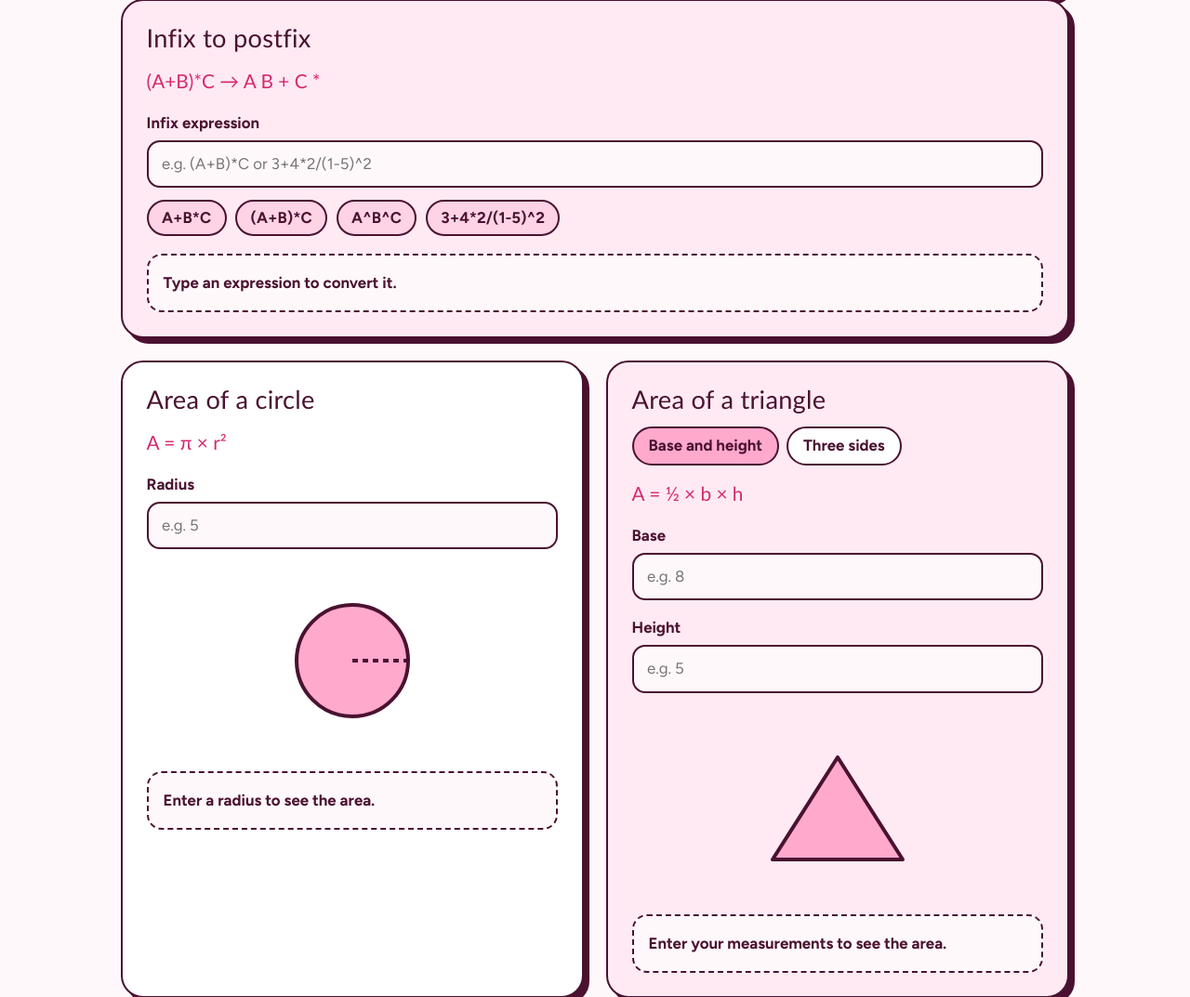
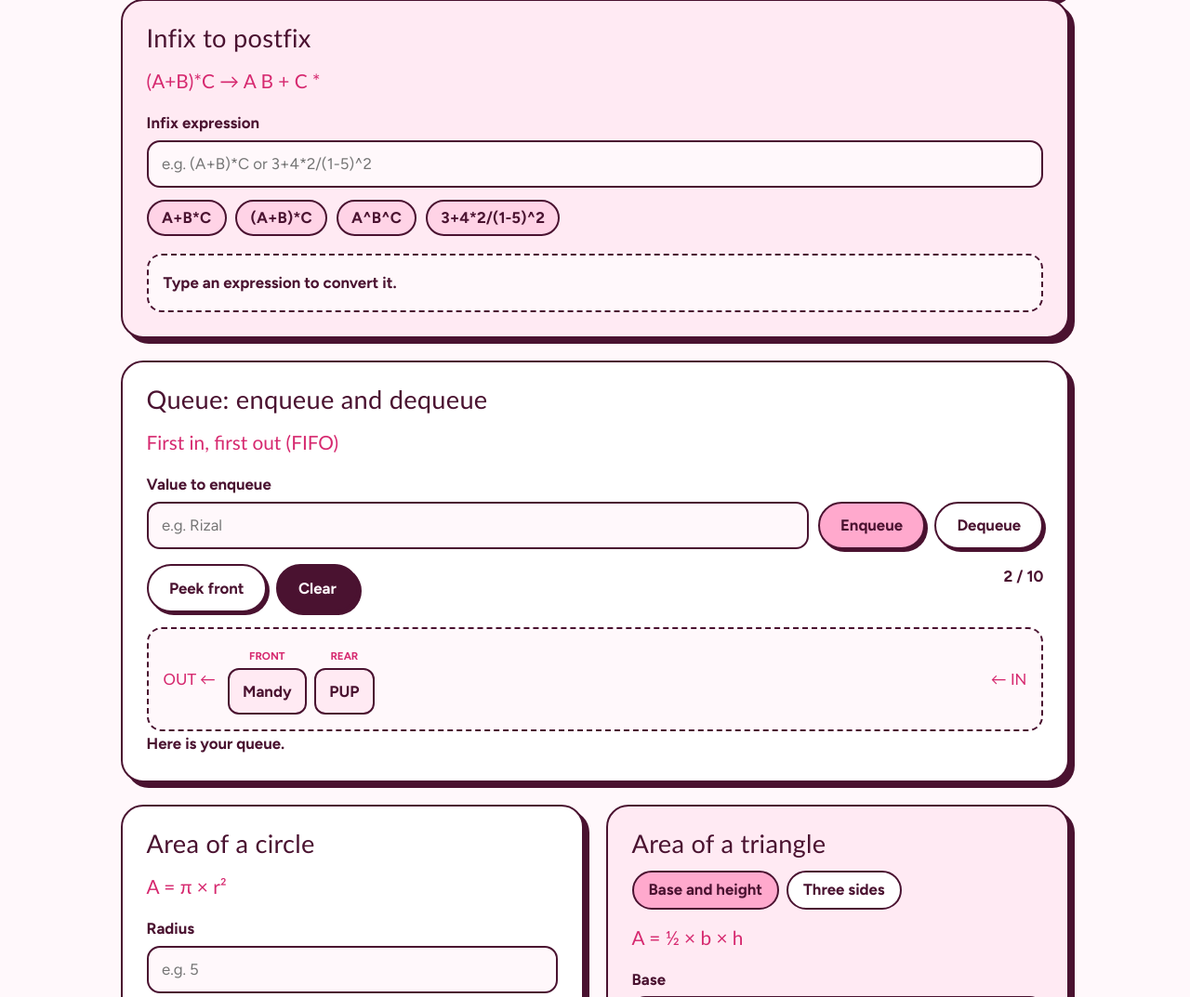
Before and after one commit to Mandy-ganda/Activity4, a Flask app: page /programs in a window 1280 px wide. Shown: the part 878-1951 px from the top of the page at 93% size. Run offline with Flask 3, Linux system fonts and the light colour scheme; some web fonts are replaced.

Commit message:
Initial Commit

```diff
--- a/app.py
+++ b/app.py
@@ -8,6 +8,7 @@ from flask import Flask, flash, jsonify, redirect, render_template, request, url
 from geometry import circle_area, triangle_area, triangle_area_sides
 from infix_postfix import evaluate_postfix, infix_to_postfix
 from linked_list import LinkedList
+from queue_ds import Queue
 
 app = Flask(__name__)
 app.secret_key = "change-this-secret-key"
@@ -27,7 +28,6 @@ PROFILE = {
     "course_short": "BSCPE",
     "year": "2nd year",
     "school": "Polytechnic University of the Philippines",
-    ""
     "bio": (
         "Hi, I'm Mandy, a Computer Engineering student at PUP with a drive to "
         "succeed and a firm believer that money is power because of Toni Fowler."
@@ -64,6 +64,7 @@ PROFILE = {
         {"title": "Portfolio Web App", "desc": "This personal site, built with Flask for Laboratory Exercise 4.", "url": "/"},
         {"title": "Uppercase Converter", "desc": "Turn any text into UPPERCASE letters instantly.", "url": "/programs"},
         {"title": "Infix to Postfix", "desc": "Converts expressions using a stack, with a step-by-step table.", "url": "/programs"},
+        {"title": "Queue", "desc": "Enqueue and dequeue items in first-in, first-out order.", "url": "/programs"},
         {"title": "Area Calculator", "desc": "Circle and triangle areas with a live shape preview.", "url": "/programs"},
         {"title": "Linked List Visualizer", "desc": "A singly linked list you can add to, search, and reverse.", "url": "/linked-list"},
     ],
@@ -259,5 +260,45 @@ def ll_action(action):
     return _state("Unknown action.", ok=False, status=404)
 
 
+# ---------------------------------------------------------------------------
+# Queue API (enqueue / dequeue)
+# ---------------------------------------------------------------------------
+Q = Queue(capacity=10)
+for _v in ("Mandy", "PUP"):
+    Q.enqueue(_v)
+
+
+def _qstate(message, ok=True, status=200, highlight=None, removed=None):
+    return jsonify(ok=ok, message=message, items=Q.to_list(), size=len(Q),
+                   capacity=Q.capacity, highlight=highlight, removed=removed), status
+
+
+@app.get("/api/queue")
+def q_get():
+    return _qstate("Here is your queue.")
+
+
+@app.post("/api/queue/<action>")
+def q_action(action):
+    data = request.get_json(silent=True) or {}
+    try:
+        if action == "enqueue":
+            v = _value(data)
+            Q.enqueue(v)
+            return _qstate(f'Enqueued "{v}" at the rear.', highlight="rear")
+        if action == "dequeue":
+            v = Q.dequeue()
+            return _qstate(f'Dequeued "{v}" from the front.', removed=v)
+        if action == "peek":
+            v = Q.peek()
+            return _qstate(f'Front of the queue is "{v}".', highlight="front")
+        if action == "clear":
+            Q.clear()
+            return _qstate("Queue cleared.")
+    except (ValueError, IndexError, OverflowError) as e:
+        return _qstate(str(e), ok=False, status=400)
+    return _qstate("Unknown action.", ok=False, status=404)
+
+
 if __name__ == "__main__":
     app.run(debug=True)
--- /dev/null
+++ b/queue_ds.py
@@ -0,0 +1,63 @@
+"""Programming works: a queue (FIFO) built on linked nodes."""
+
+
+class Node:
+    def __init__(self, value):
+        self.value = value
+        self.next = None
+
+
+class Queue:
+    """First In, First Out. Items enter at the rear and leave from the front."""
+
+    def __init__(self, capacity=10):
+        self.front = None
+        self.rear = None
+        self._size = 0
+        self.capacity = capacity
+
+    def __len__(self):
+        return self._size
+
+    def is_empty(self):
+        return self._size == 0
+
+    def is_full(self):
+        return self._size >= self.capacity
+
+    def enqueue(self, value):
+        if self.is_full():
+            raise OverflowError(f"Queue is full (maximum {self.capacity} items).")
+        node = Node(value)
+        if self.rear is None:
+            self.front = self.rear = node
+        else:
+            self.rear.next = node
+            self.rear = node
+        self._size += 1
+
+    def dequeue(self):
+        if self.is_empty():
+            raise IndexError("Queue is empty, nothing to dequeue.")
+        value = self.front.value
+        self.front = self.front.next
+        if self.front is None:
+            self.rear = None
+        self._size -= 1
+        return value
+
+    def peek(self):
+        if self.is_empty():
+            raise IndexError("Queue is empty, nothing at the front.")
+        return self.front.value
+
+    def clear(self):
+        self.front = self.rear = None
+        self._size = 0
+
+    def to_list(self):
+        items, cur = [], self.front
+        while cur:
+            items.append(cur.value)
+            cur = cur.next
+        return items
--- a/static/css/style.css
+++ b/static/css/style.css
@@ -221,3 +221,14 @@ form .btn{margin-top:1.2rem}
 .steps tr:last-child td{border-bottom:0}
 .steps .tok{font-family:var(--display);color:var(--hot);font-size:1.1rem}
 .steps td:nth-child(3),.steps td:nth-child(4){font-family:ui-monospace,Consolas,monospace;white-space:nowrap}
+
+/* queue */
+#queue-card{margin-bottom:1.5rem}
+.q-wrap{display:flex;align-items:center;gap:.8rem;margin-top:1rem;padding:1rem;border:2px dashed var(--berry);border-radius:16px;background:var(--paper);overflow-x:auto}
+.q-end{font-family:var(--display);color:var(--hot);white-space:nowrap}
+.q-viz{display:flex;gap:.5rem;flex:1;min-height:76px;align-items:flex-end}
+.q-item{display:flex;flex-direction:column;align-items:center;gap:.25rem}
+.q-tag{font-size:.72rem;font-weight:700;color:var(--hot);white-space:nowrap;min-height:1em}
+.q-box{min-width:64px;max-width:130px;padding:.6rem .9rem;border:2px solid var(--berry);border-radius:12px;background:var(--blush);font-weight:700;text-align:center;overflow:hidden;text-overflow:ellipsis;white-space:nowrap}
+.q-item.hit .q-box{background:var(--bubble);color:var(--on-accent);animation:pop .45s}
+.q-empty{align-self:center;font-weight:700;opacity:.7}
--- a/static/js/programs.js
+++ b/static/js/programs.js
@@ -107,3 +107,31 @@ const inRun = debounce(async () => {
 }, 200);
 inIn.addEventListener('input', inRun);
 document.querySelectorAll('[data-ex]').forEach((b) => b.addEventListener('click', () => { inIn.value = b.dataset.ex; inRun(); inIn.focus(); }));
+
+/* Queue: enqueue and dequeue */
+const qViz = $('q-viz'), qMsg = $('q-msg'), qSize = $('q-size'), qVal = $('q-value');
+function qEl(tag, cls, text) { const e = document.createElement(tag); if (cls) e.className = cls; if (text !== undefined) e.textContent = text; return e; }
+function qRender(d) {
+  qViz.replaceChildren();
+  if (!d.items.length) qViz.appendChild(qEl('span', 'q-empty', 'Queue is empty'));
+  d.items.forEach((v, i) => {
+    const last = d.items.length - 1;
+    const hit = (d.highlight === 'front' && i === 0) || (d.highlight === 'rear' && i === last);
+    const node = qEl('div', 'q-item' + (hit ? ' hit' : ''));
+    node.appendChild(qEl('span', 'q-tag', i === 0 && i === last ? 'FRONT / REAR' : i === 0 ? 'FRONT' : i === last ? 'REAR' : ' '));
+    node.appendChild(qEl('div', 'q-box', v));
+    qViz.appendChild(node);
+  });
+  qSize.textContent = d.size + ' / ' + d.capacity;
+  qMsg.textContent = d.message;
+  qMsg.className = 'll-msg' + (d.ok ? '' : ' err');
+}
+async function qAct(action) {
+  const res = await fetch('/api/queue/' + action, { method: 'POST', headers: { 'Content-Type': 'application/json' }, body: JSON.stringify({ value: qVal.value }) });
+  const d = await res.json();
+  qRender(d);
+  if (d.ok && action === 'enqueue') { qVal.value = ''; qVal.focus(); }
+}
+document.querySelectorAll('[data-q]').forEach((b) => b.addEventListener('click', () => qAct(b.dataset.q)));
+qVal.addEventListener('keydown', (e) => { if (e.key === 'Enter') qAct('enqueue'); });
+fetch('/api/queue').then((r) => r.json()).then(qRender);
--- a/templates/programs.html
+++ b/templates/programs.html
@@ -38,6 +38,28 @@
       <tbody></tbody>
     </table>
   </div>
+</section>
+
+<section class="card" id="queue-card">
+  <h2>Queue: enqueue and dequeue</h2>
+  <p class="formula">First in, first out (FIFO)</p>
+  <label for="q-value">Value to enqueue</label>
+  <div class="inline">
+    <input id="q-value" type="text" maxlength="20" placeholder="e.g. Rizal" autocomplete="off">
+    <button class="btn" type="button" data-q="enqueue">Enqueue</button>
+    <button class="btn btn-ghost" type="button" data-q="dequeue">Dequeue</button>
+  </div>
+  <div class="btn-row">
+    <button class="btn btn-ghost" type="button" data-q="peek">Peek front</button>
+    <button class="btn btn-danger" type="button" data-q="clear">Clear</button>
+    <span class="upper-count" id="q-size" aria-live="polite">0 / 10</span>
+  </div>
+  <div class="q-wrap">
+    <span class="q-end out">OUT ←</span>
+    <div id="q-viz" class="q-viz" aria-label="Queue items"></div>
+    <span class="q-end in">← IN</span>
+  </div>
+  <p id="q-msg" class="ll-msg" aria-live="polite"></p>
 </section>
 
 <section class="grid-2">
```
Also changed, not shown: messages.json (+9 -3 lines).
